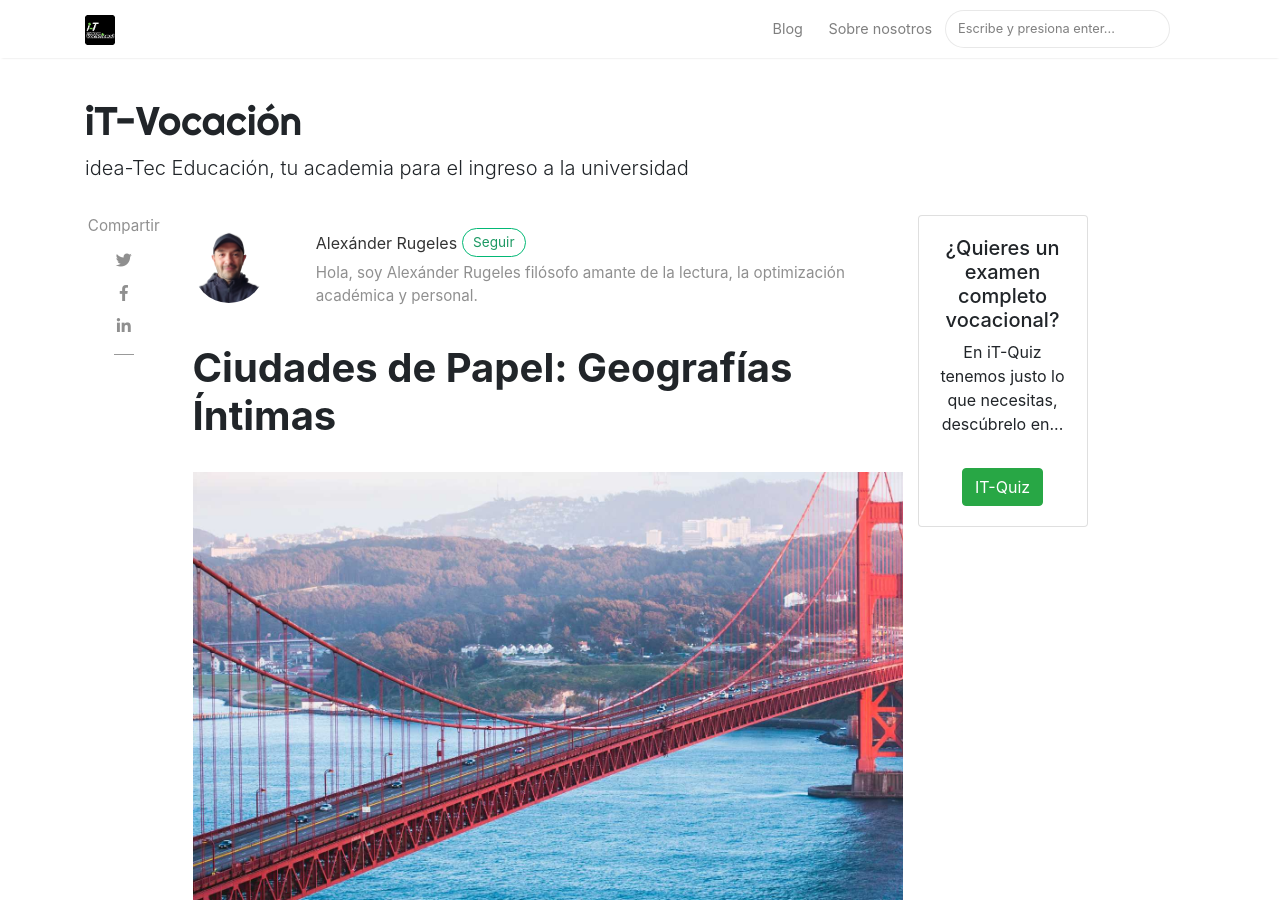
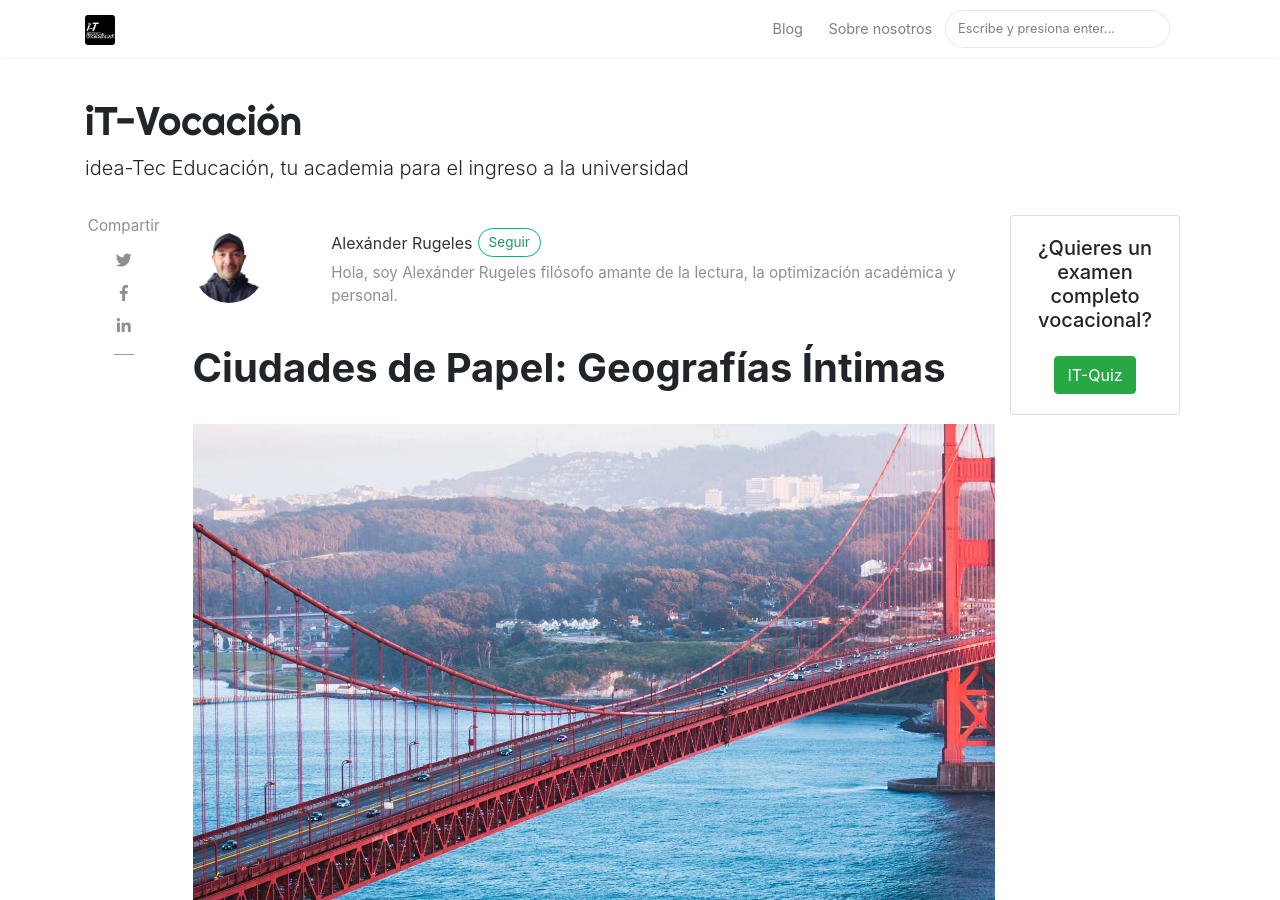
Before and after one commit to idea-tec-dev/it-vocacional-web, a Jekyll site: the page built from _posts/2025-01-28-paper-city.md, in a window 1280 px wide and 900 px high. Built offline with Jekyll 4.4.1, drawn with Linux system fonts in a browser that asks for light colours; nearby versions of some CDN libraries; comment, search, counter and statistics services are not loaded.

Commit message:
fix: right card

```diff
--- a/_layouts/post.html
+++ b/_layouts/post.html
@@ -19,7 +19,7 @@ post_class: post-template
         {% assign author = site.authors[page.author] %}
 
         <!-- Post Content - Second and Ordered Second -->
-        <div class="col-md-8 order-3 order-md-2 flex-first flex-md-unordered">
+        <div class="col-md-9 order-3 order-md-2 flex-first flex-md-unordered">
             <div class="mainheading">
 
                 <!-- Author Box -->
@@ -142,7 +142,6 @@ post_class: post-template
             <div class="card sticky-top sticky-top-80">
                 <div class="card-body text-center">
                     <h5>¿Quieres un examen completo vocacional?</h5>
-                    <p>En iT-Quiz tenemos justo lo que necesitas, descúbrelo en...</p>
                     <a href="https://ideatec-vocacional.vercel.app/" class="btn btn-success mt-3" target="_blank">IT-Quiz</a>
                 </div>
             </div>
```
